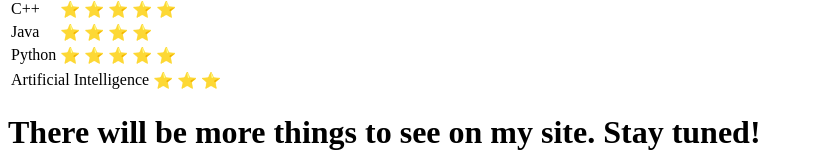
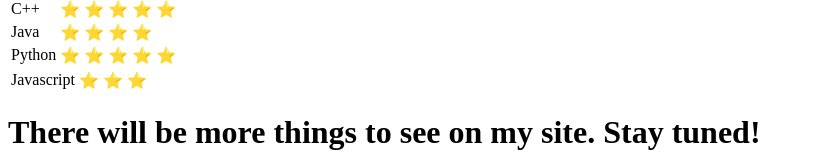
Before and after one commit to lfalkowski/myfirstsite, a plain HTML site: page index.html in a window 1280 px wide. Shown: the part 898-1058 px from the top of the page, without its empty margins (0-824 px from the left). Drawn offline with Linux system fonts and the light colour scheme.

Commit message:
Update Site

```diff
--- a/index.html
+++ b/index.html
@@ -37,7 +37,7 @@ My own personal Site
 
 <table>
 	<tr>
-		<td>Artificial Intelligence</td>
+		<td>Javascript</td>
 		<td>	&#11088;	&#11088;	&#11088;</td>
 	</tr>
 </table>
```
